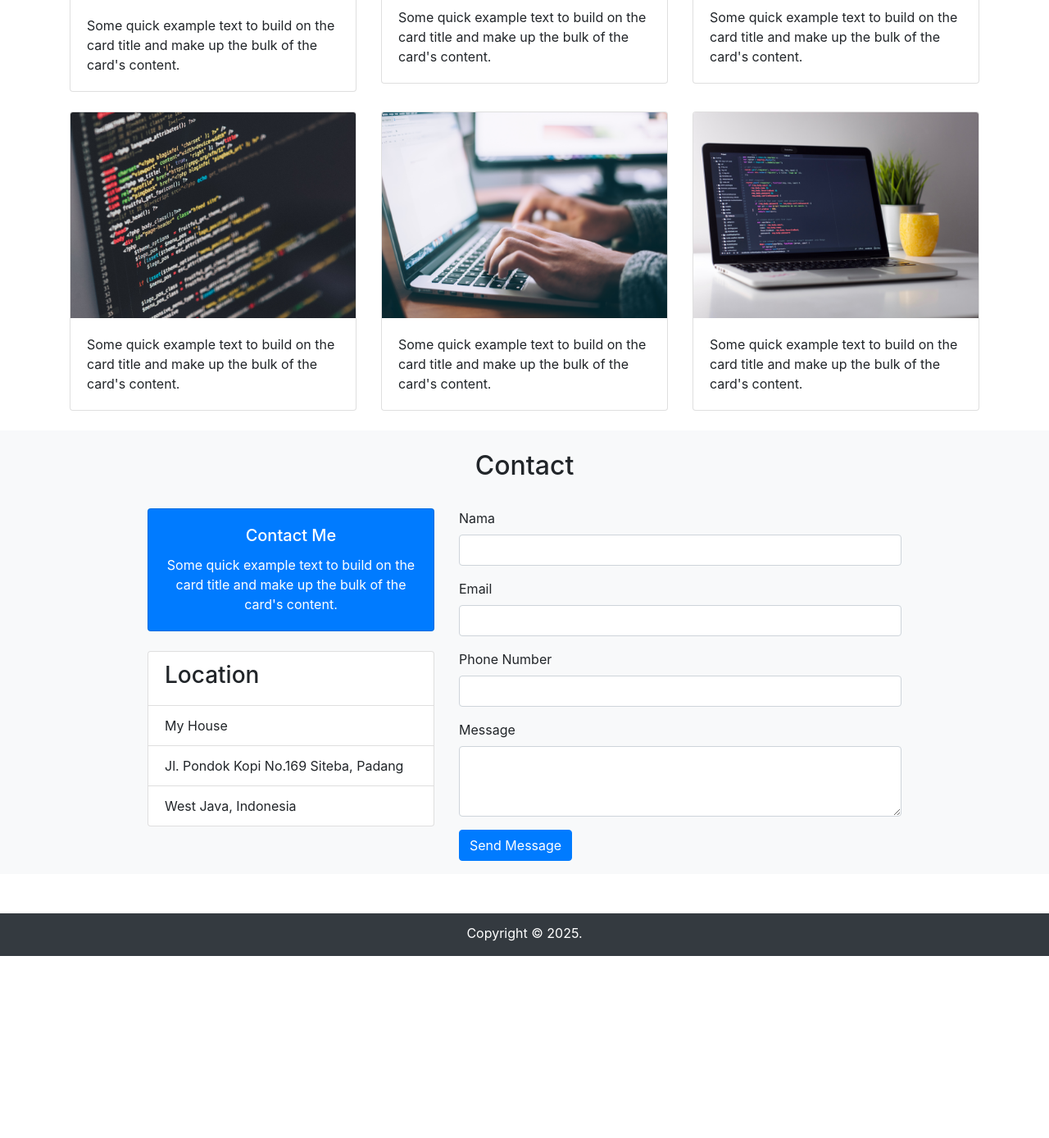
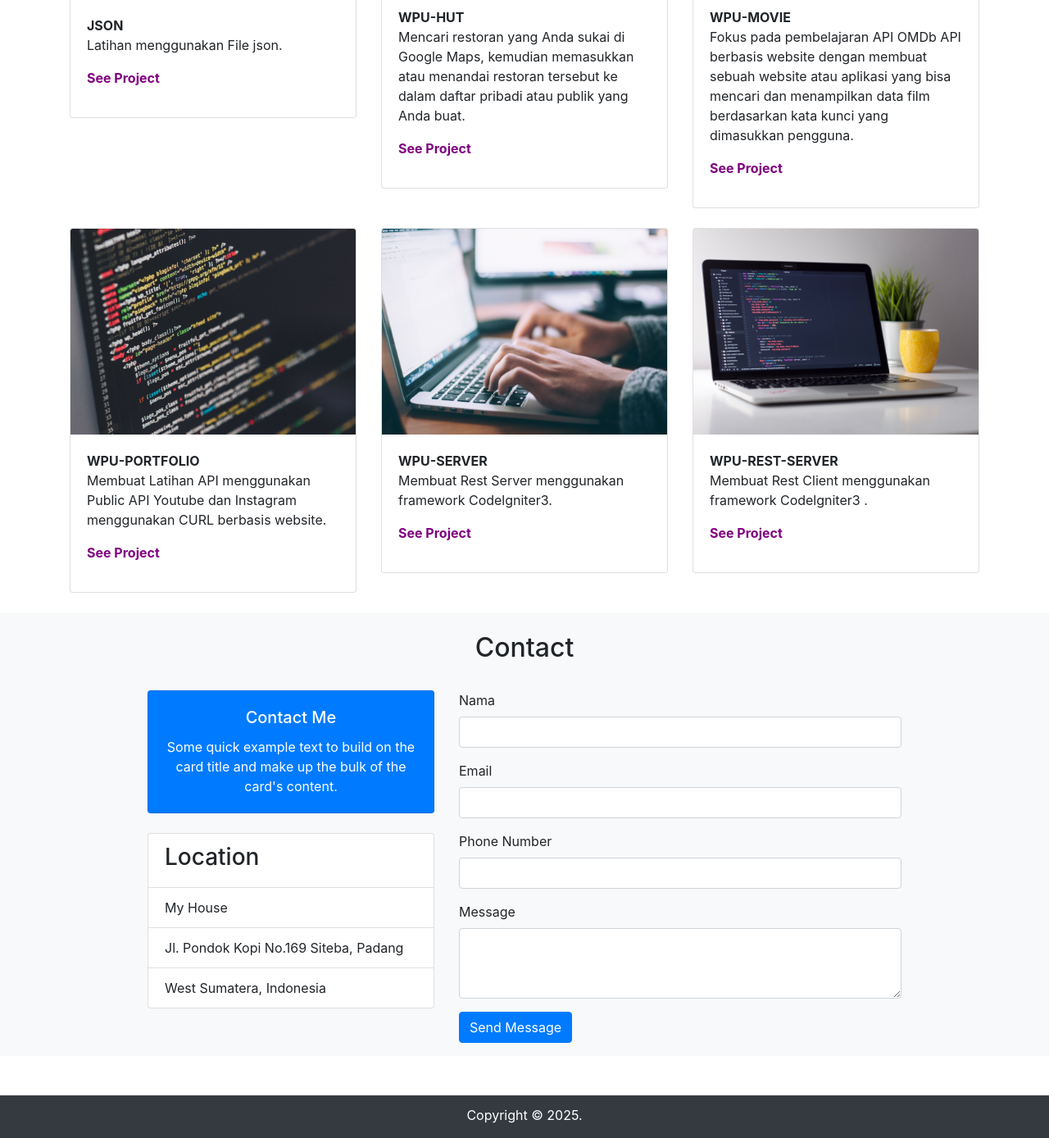
Before and after one commit to kuekering89/REST-API, a PHP site: page / in a window 1280 px wide. Shown: the part 1797-3185 px from the top of the page at 82% size. Before the commit the page ends 2963 px from the top, so only its background shows below. Run offline with PHP 8.4, Linux system fonts and the light colour scheme; data that the repository does not hold is empty; some libraries are stand-ins or nearby versions.

Commit message:
Add files via upload

```diff
--- a/wpu-portofolio/index.php
+++ b/wpu-portofolio/index.php
@@ -14,31 +14,8 @@ function get_CURL($url)
 
 $result = get_CURL('https://www.googleapis.com/youtube/v3/channels?part=snippet,statistics&id=' . $channelId . '&key=AIzaSyBqFGD13a1ZbU9wmhZSjDZxtoHPgBByTcQ');
 
-$youtubeProfilePic = $result['items'][0]['snippet']['thumbnails']['medium']['url'];
-$channelName = $result['items'][0]['snippet']['title'];
-$subscriber = $result['items'][0]['statistics']['subscriberCount'];
 
-// latest video
-$urlLatestVideo = 'https://www.googleapis.com/youtube/v3/search?key=AIzaSyBqFGD13a1ZbU9wmhZSjDZxtoHPgBByTcQ&channelId=' . $channelId . '&maxResults=1&order=date&part=snippet';
-$result = get_CURL($urlLatestVideo);
-$latestVideoId = $result['items'][0]['id']['videoId'];
 
-// Instagram API
-$clientId = 'f0b022fbe68c4ae79dd51169af18feb4';
-$accessToken = '2934880.f0b022f.ed7efe3174cc4a41a5fc7bf68eabd909';
-
-$result = get_CURL('https://api.instagram.com/v1/users/self?access_token=2934880.f0b022f.ed7efe3174cc4a41a5fc7bf68eabd909');
-$usernameIG = $result['data']['username'];
-$profilePictureIG = $result['data']['profile_picture'];
-$followersIG = $result['data']['counts']['followed_by'];
-
-// latest IG Post
-$result = get_CURL('https://api.instagram.com/v1/users/self/media/recent/?access_token=2934880.f0b022f.ed7efe3174cc4a41a5fc7bf68eabd909&count=8');
-
-$photos = [];
-foreach ($result['data'] as $photo) {
-  $photos[] = $photo['images']['thumbnail']['url'];
-}
 
 ?>
 <!doctype html>
@@ -84,7 +61,7 @@ foreach ($result['data'] as $photo) {
     <div class="jumbotron" id="home">
       <div class="container">
         <div class="text-center">
-          <img src="img/profile1.png" class="rounded-circle img-thumbnail">
+          <img src="img/profile2.png" class="rounded-circle img-thumbnail">
           <h1 class="display-4">Dyra Nadya Putri</h1>
           <h3 class="lead">Mahasiswa | Programmer | Youtuber</h3>
         </div>
@@ -180,7 +157,8 @@ foreach ($result['data'] as $photo) {
             <div class="card">
               <img class="card-img-top" src="img/thumbs/1.png" alt="Card image cap">
               <div class="card-body">
-                <p class="card-text">Some quick example text to build on the card title and make up the bulk of the card's content.</p>
+                <p class="card-text"><strong>JSON</strong><br>Latihan menggunakan File json.</p>
+                  <strong style="color: purple;">See Project</strong><br></p>
               </div>
             </div>
           </div>
@@ -189,7 +167,8 @@ foreach ($result['data'] as $photo) {
             <div class="card">
               <img class="card-img-top" src="img/thumbs/2.png" alt="Card image cap">
               <div class="card-body">
-                <p class="card-text">Some quick example text to build on the card title and make up the bulk of the card's content.</p>
+                <p class="card-text"><strong>WPU-HUT</strong><br>Mencari restoran yang Anda sukai di Google Maps, kemudian memasukkan atau menandai restoran tersebut ke dalam daftar pribadi atau publik yang Anda buat.</p>
+                <p></p><strong style="color: purple;">See Project</strong><br></p>
               </div>
             </div>
           </div>
@@ -198,7 +177,8 @@ foreach ($result['data'] as $photo) {
             <div class="card">
               <img class="card-img-top" src="img/thumbs/3.png" alt="Card image cap">
               <div class="card-body">
-                <p class="card-text">Some quick example text to build on the card title and make up the bulk of the card's content.</p>
+                <p class="card-text"><strong>WPU-MOVIE</strong><br>Fokus pada pembelajaran API OMDb API berbasis website dengan membuat sebuah website atau aplikasi yang bisa mencari dan menampilkan data film berdasarkan kata kunci yang dimasukkan pengguna.</p>
+                <p></p><strong style="color: purple;">See Project</strong><br></p>
               </div>
             </div>
           </div>
@@ -209,7 +189,8 @@ foreach ($result['data'] as $photo) {
             <div class="card">
               <img class="card-img-top" src="img/thumbs/4.png" alt="Card image cap">
               <div class="card-body">
-                <p class="card-text">Some quick example text to build on the card title and make up the bulk of the card's content.</p>
+                <p class="card-text"><strong>WPU-PORTFOLIO</strong><br>Membuat Latihan API menggunakan Public API Youtube dan Instagram menggunakan CURL berbasis website.</p>
+                <p></p><strong style="color: purple;">See Project</strong><br></p>
               </div>
             </div>
           </div>
@@ -217,8 +198,8 @@ foreach ($result['data'] as $photo) {
             <div class="card">
               <img class="card-img-top" src="img/thumbs/5.png" alt="Card image cap">
               <div class="card-body">
-                <p class="card-text">Some quick example text to build on the card title and make up the bulk of the card's content.
-                </p>
+                <p class="card-text"><strong>WPU-SERVER</strong><br>Membuat Rest Server menggunakan framework Codelgniter3.</p>
+                <p></p><strong style="color: purple;">See Project</strong><br></p>
               </div>
             </div>
           </div>
@@ -227,7 +208,8 @@ foreach ($result['data'] as $photo) {
             <div class="card">
               <img class="card-img-top" src="img/thumbs/6.png" alt="Card image cap">
               <div class="card-body">
-                <p class="card-text">Some quick example text to build on the card title and make up the bulk of the card's content.</p>
+                <p class="card-text"><strong>WPU-REST-SERVER</strong><br>Membuat Rest Client menggunakan framework Codelgniter3 .</p>
+                <p></p><strong style="color: purple;">See Project</strong><br></p>
               </div>
             </div>
           </div>
@@ -258,7 +240,7 @@ foreach ($result['data'] as $photo) {
               <li class="list-group-item"><h3>Location</h3></li>
               <li class="list-group-item">My House</li>
               <li class="list-group-item">Jl. Pondok Kopi No.169 Siteba, Padang</li>
-              <li class="list-group-item">West Java, Indonesia</li>
+              <li class="list-group-item">West Sumatera, Indonesia</li>
             </ul>
           </div>
 
```
